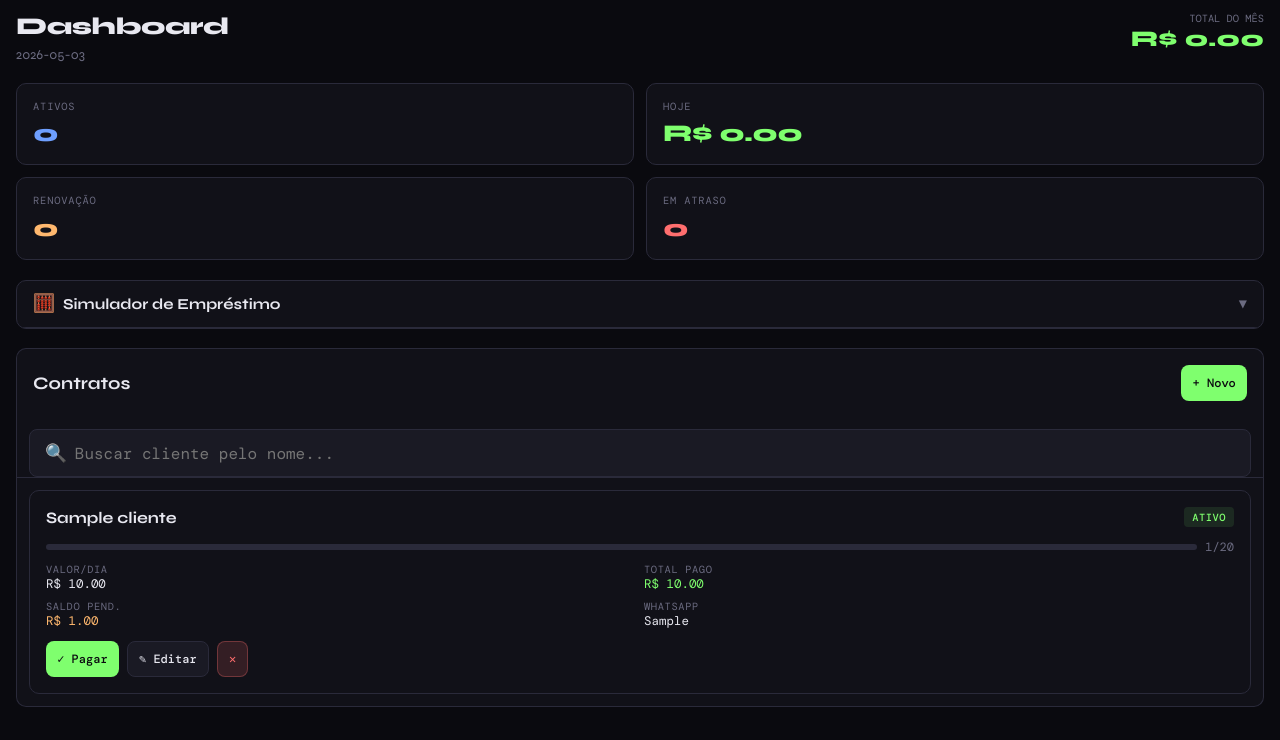
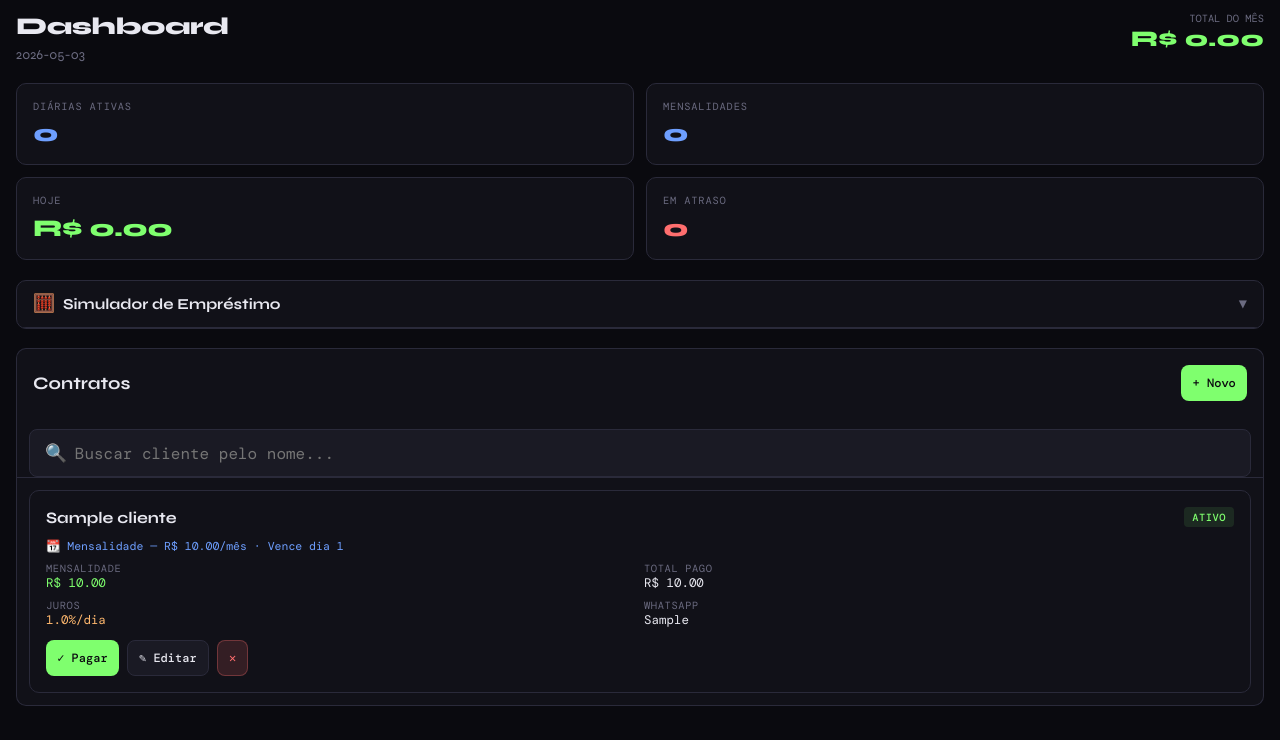
Before and after one commit to daianetokuta14-cpu/clientes, a Flask app: page /dashboard in a window 1280 px wide. Shown: the part 60-800 px from the top of the page. Run offline with Flask 3, Linux system fonts and the light colour scheme; the visitor is signed in with stand-in values (Sample User, id 1); tables that the repository leaves empty hold one stand-in row (values such as "Sample post"); parts of the project's set-up code (start-up, migrations or seed data) failed here and were passed over; some web fonts are replaced.

Commit message:
Update dashboard.html

```diff
--- a/templates/dashboard.html
+++ b/templates/dashboard.html
@@ -14,9 +14,9 @@
   </div>
 
   <div class="stats-grid">
-    <div class="stat-card"><div class="stat-label">Ativos</div><div class="stat-value blue">{{ ativos }}</div></div>
+    <div class="stat-card"><div class="stat-label">Diárias ativas</div><div class="stat-value blue">{{ ativos }}</div></div>
+    <div class="stat-card"><div class="stat-label">Mensalidades</div><div class="stat-value blue">{{ qtd_mensais }}</div></div>
     <div class="stat-card"><div class="stat-label">Hoje</div><div class="stat-value green">R$ {{ "%.2f"|format(total_hoje) }}</div></div>
-    <div class="stat-card"><div class="stat-label">Renovação</div><div class="stat-value warn">{{ aguardando }}</div></div>
     <div class="stat-card" style="{% if em_atraso > 0 %}border-color:var(--danger){% endif %}">
       <div class="stat-label">Em Atraso</div>
       <div class="stat-value" style="color:var(--danger)">{{ em_atraso }}</div>
@@ -150,24 +150,40 @@
       </div>
 
       <div class="progress-row">
-        <div class="progress-bar"><div class="progress-fill {% if c.diarias_pagas >= 20 %}full{% endif %}" style="width:{{ c.pct }}%"></div></div>
-        <span class="mono" style="color:var(--muted);font-size:0.75rem;white-space:nowrap">{{ c.diarias_pagas }}/20</span>
+        {% if c.tipo_cobranca == 'diaria' %}
+        <div class="progress-bar"><div class="progress-fill {% if c.diarias_pagas >= c.total_diarias %}full{% endif %}" style="width:{{ c.pct }}%"></div></div>
+        <span class="mono" style="color:var(--muted);font-size:0.75rem;white-space:nowrap">{{ c.diarias_pagas }}/{{ c.total_diarias }}</span>
+        {% else %}
+        <span class="mono" style="font-size:0.72rem;color:var(--accent2)">📆 Mensalidade — R$ {{ "%.2f"|format(c.valor_mensalidade) }}/mês · Vence dia {{ c.dia_vencimento }}</span>
+        {% endif %}
       </div>
 
       <div class="client-card-body">
+        {% if c.tipo_cobranca == 'diaria' %}
         <div><div class="client-card-label">Valor/dia</div><div>R$ {{ "%.2f"|format(c.valor_diaria) }}</div></div>
         <div><div class="client-card-label">Total pago</div><div style="color:var(--accent)">R$ {{ "%.2f"|format(c.total_pago) }}</div></div>
         {% if c.saldo_pendente > 0 %}
         <div><div class="client-card-label">Saldo pend.</div><div style="color:var(--warn)">R$ {{ "%.2f"|format(c.saldo_pendente) }}</div></div>
         {% endif %}
+        {% else %}
+        <div><div class="client-card-label">Mensalidade</div><div style="color:var(--accent)">R$ {{ "%.2f"|format(c.valor_mensalidade) }}</div></div>
+        <div><div class="client-card-label">Total pago</div><div>R$ {{ "%.2f"|format(c.total_pago) }}</div></div>
+        {% if c.juros_atraso > 0 %}
+        <div><div class="client-card-label">Juros</div><div style="color:var(--warn)">{{ c.juros_atraso }}%/dia</div></div>
+        {% endif %}
+        {% endif %}
         {% if c.whatsapp %}<div><div class="client-card-label">WhatsApp</div><div>{{ c.whatsapp }}</div></div>{% endif %}
       </div>
 
       <div class="client-card-actions">
-        {% if c.status == 'aguardando' %}
-          <button class="btn btn-success btn-sm" onclick="abrirRenovar({{ c.id }}, '{{ c.nome }}', {{ c.valor_diaria }})">↻ Renovar</button>
+        {% if c.tipo_cobranca == 'diaria' %}
+          {% if c.status == 'aguardando' %}
+            <button class="btn btn-success btn-sm" onclick="abrirRenovar({{ c.id }}, '{{ c.nome }}', {{ c.valor_diaria }})">↻ Renovar</button>
+          {% else %}
+            <button class="btn btn-primary btn-sm" onclick="abrirPagar({{ c.id }}, '{{ c.nome }}', {{ c.valor_diaria }}, {{ c.total_diarias - c.diarias_pagas }}, {{ c.saldo_pendente }}, {{ c.diarias_pagas }})">✓ Pagar</button>
+          {% endif %}
         {% else %}
-          <button class="btn btn-primary btn-sm" onclick="abrirPagar({{ c.id }}, '{{ c.nome }}', {{ c.valor_diaria }}, {{ 20 - c.diarias_pagas }}, {{ c.saldo_pendente }}, {{ c.diarias_pagas }})">✓ Pagar</button>
+          <button class="btn btn-primary btn-sm" onclick="abrirPagarMensal({{ c.id }}, '{{ c.nome }}', {{ c.valor_mensalidade }}, {{ c.valor_em_atraso }})">✓ Pagar</button>
         {% endif %}
         <a href="/editar/{{ c.id }}" class="btn btn-secondary btn-sm">✎ Editar</a>
         {% if role == 'owner' %}
@@ -252,6 +268,28 @@
       <div class="modal-footer">
         <button type="button" class="btn btn-secondary" onclick="document.getElementById('modalPagar').classList.remove('active')">Cancelar</button>
         <button type="submit" class="btn btn-primary" onclick="return prepararSubmit()">Confirmar</button>
+      </div>
+    </form>
+  </div>
+</div>
+
+<!-- Modal Pagar Mensalidade -->
+<div class="modal-overlay" id="modalMensal" onclick="if(event.target===this)this.classList.remove('active')">
+  <div class="modal">
+    <h3>Pagar Mensalidade</h3>
+    <p id="mMensalNome" style="color:var(--muted);font-size:0.85rem;margin-bottom:0.75rem"></p>
+    <form method="post" id="formMensal" action="">
+      <div class="form-group">
+        <label>Valor recebido (R$)</label>
+        <input type="number" name="valor" id="mMensalValor" step="0.01" min="0.01" inputmode="decimal">
+      </div>
+      <div class="form-group">
+        <label>Observação (opcional)</label>
+        <input type="text" name="obs" placeholder="Ex: Pix recebido">
+      </div>
+      <div class="modal-footer">
+        <button type="button" class="btn btn-secondary" onclick="document.getElementById('modalMensal').classList.remove('active')">Cancelar</button>
+        <button type="submit" class="btn btn-primary">Confirmar</button>
       </div>
     </form>
   </div>
@@ -376,6 +414,13 @@ function prepararSubmit() {
   return true;
 }
 
+function abrirPagarMensal(id, nome, valorMensal, valorAtraso) {
+  document.getElementById('mMensalNome').textContent = nome + ' · R$ ' + valorMensal.toFixed(2) + '/mês';
+  document.getElementById('mMensalValor').value = (valorAtraso > 0 ? valorAtraso : valorMensal).toFixed(2);
+  document.getElementById('formMensal').action = '/pagar_mensalidade/' + id;
+  document.getElementById('modalMensal').classList.add('active');
+}
+
 function abrirPagar(id, nome, valorDia, restantes, saldo, diariasAtuais) {
   _clienteId    = id;
   _valorDia     = valorDia;
```
